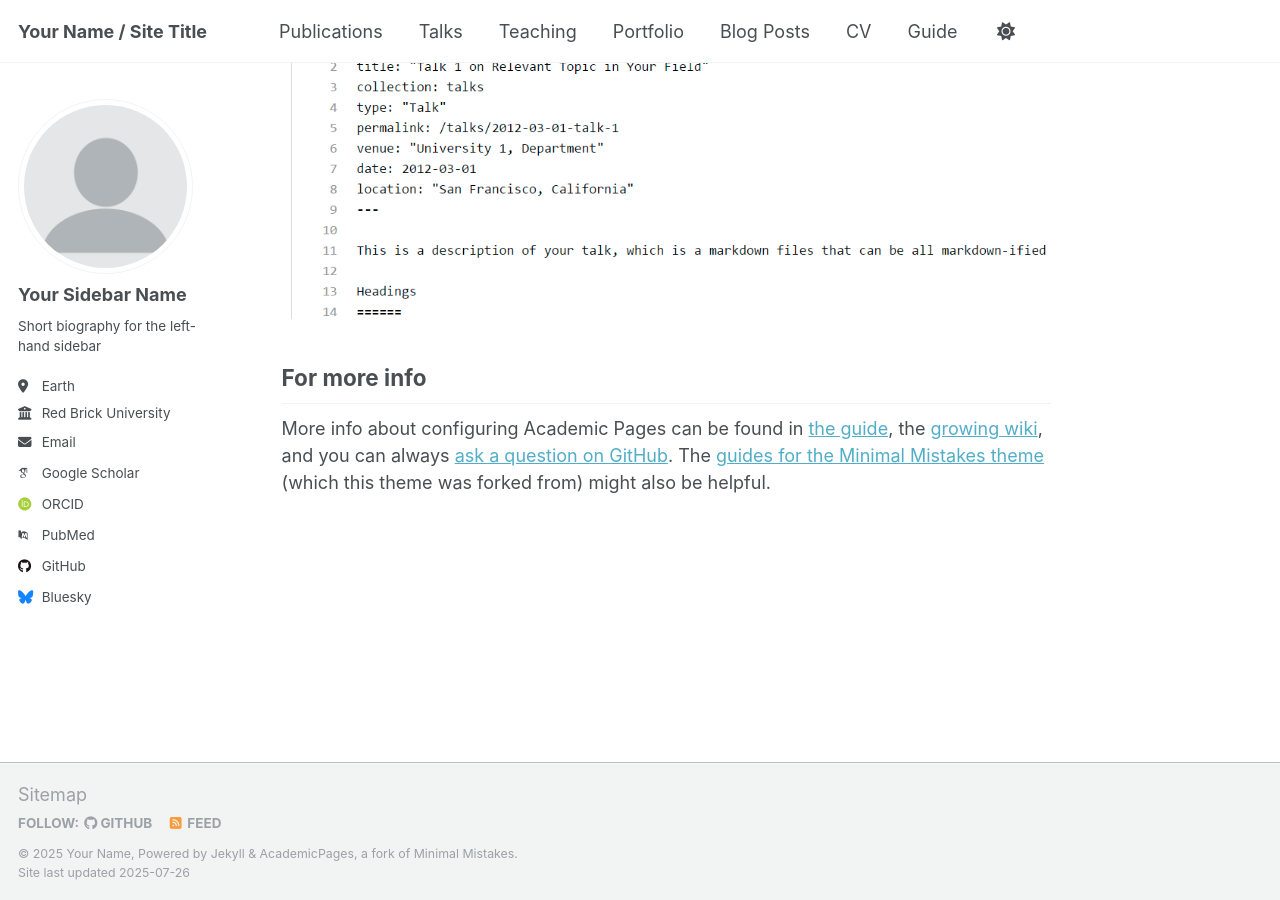
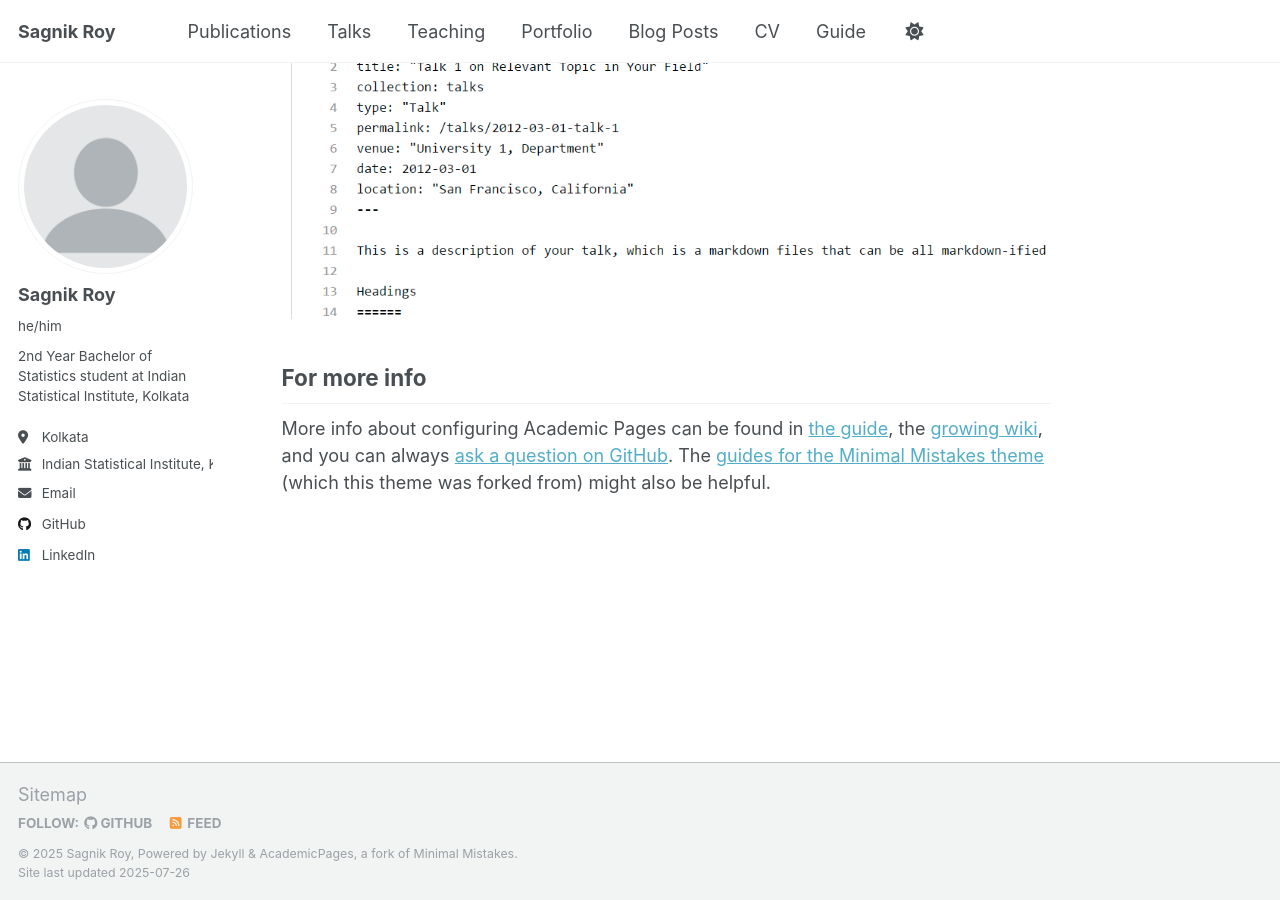
Before and after one commit to sagnificent/sagnificent.github.io, a Jekyll site: the page built from _pages/about.md, in a window 1280 px wide and 900 px high, scrolled down 2880 px. Built offline with Jekyll 4.4.1, drawn with Linux system fonts in a browser that asks for light colours; some web fonts are replaced; a script that is not in the unit is left out.

Commit message:
Update _config.yml

```diff
--- a/_config.yml
+++ b/_config.yml
@@ -9,13 +9,13 @@
 # Basic Site Settings
 locale                   : "en-US"
 site_theme               : "default"
-title                    : "Your Name / Site Title"
+title                    : "Sagnik Roy"
 title_separator          : "-"
-name                     : &name "Your Name"
+name                     : &name "Sagnik Roy"
 description              : &description "personal description"
-url                      : https://academicpages.github.io # the base hostname & protocol for your site e.g. "https://[your GitHub username].github.io" or if you already have some other page hosted on Github then use "https://[your GitHub username].github.io/[Your Repo Name]"
+url                      : https://sagnificent.github.io # the base hostname & protocol for your site e.g. "https://[your GitHub username].github.io" or if you already have some other page hosted on Github then use "https://[your GitHub username].github.io/[Your Repo Name]"
 baseurl                  : "" # the subpath of your site, e.g. "/blog"
-repository               : "academicpages/academicpages.github.io"
+repository               : "sagnificent/sagnificent.github.io"
 
 # Site Author - The following control what appear as part of the author content on the side bar.
 #               If a field is blank the icon and link will not appear, otherwise it will be shown.
@@ -23,22 +23,22 @@
 author:
   # Biographic information
   avatar           : "profile.png"
-  name             : "Your Sidebar Name"
-  pronouns         : # example: "she/her"
-  bio              : "Short biography for the left-hand sidebar"
-  location         : "Earth"
-  employer         : "Red Brick University"
+  name             : "Sagnik Roy"
+  pronouns         : "he/him"
+  bio              : "2nd Year Bachelor of Statistics student at Indian Statistical Institute, Kolkata"
+  location         : "Kolkata"
+  employer         : "Indian Statistical Institute, Kolkata"
   uri              : # URL
-  email            : "none@example.org"
+  email            : "bs2431@isical.ac.in"
 
   # Academic websites
   academia         : # URL
   arxiv            : # URL - Update with the correct link to your profile
-  googlescholar    : "https://scholar.google.com/citations?user=PS_CX0AAAAAJ"
+  googlescholar    :
   impactstory      : # URL
-  orcid            : "http://orcid.org/yourorcidurl"
+  orcid            :
   semantic         : # URL
-  pubmed           : "https://www.ncbi.nlm.nih.gov/pubmed/?term=john+snow"
+  pubmed           :
   researchgate     : # URL
   scopus           : # URL
 
@@ -46,22 +46,22 @@
   bitbucket        : # Username - Update with your username on the site
   codepen          : # Username
   dribbble         : # Username
-  github           : "academicpages"
+  github           : "sagnificient"
   kaggle           : # Username
   stackoverflow    : # User number or user number and name (i.e., use "1" or "1/jeff-atwood")
 
   # Social media
   artstation       : # Username
-  bluesky          : "bsky.app" # Replace this with you Bluesky username
+  bluesky          : # Replace this with you Bluesky username
   facebook         : # Username
   flickr           : # Username
   foursquare       : # Username
   goodreads        : # Username
   google_plus      : # Username
   keybase          : # Username
-  instagram        : # Username
+  instagram        : #Username
   lastfm           : # Username
-  linkedin         : # Username
+  linkedin         : "www.linkedin.com/in/sagnik-roy-501aa9309"
   mastodon         : # URL
   medium           : # URL
   pinterest        : # Username
```
